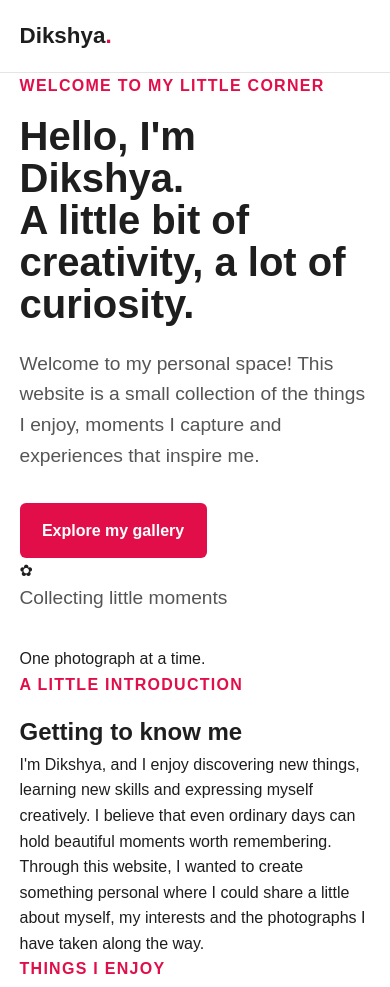
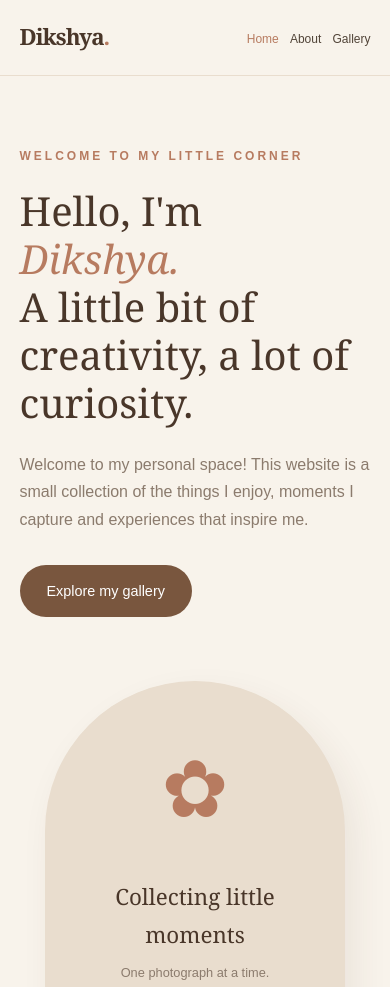
Before and after one commit to dikshhuu/S2-BasicsOfWebDevelopment, a plain HTML site: page a3/index.html in a window 390 px wide. Shown: the top 987 px of the page. Drawn offline with Linux system fonts and the light colour scheme.

Commit message:
Refactor CSS for improved styling and layout

```diff
--- a/a3/style.css
+++ b/a3/style.css
@@ -1,197 +1,375 @@
 
+/*
+    A3 - Creative Personal Portfolio
+    Author: Dikshya Khanal
+    Last modified: 2026-11-15
+*/
+
+/* Colour palette */
 :root {
-    --primary: #e10e49;
-    --light: #ffffff;
-    --dark: #1e1e1e;
-    --blue: #263f6a;
-    --green: #284e36;
-    --orange: #e37222;
-    --rose: #c24d52;
+    --cream: #F8F3EB;
+    --beige: #E9DDCE;
+    --brown: #79563E;
+    --dark-brown: #493629;
+    --terracotta: #B77B60;
+    --white: #FFFFFF;
+    --text: #514438;
+    --muted: #8B7B6D;
 }
 
+/* Basic reset */
 * {
-    box-sizing: border-box;
     margin: 0;
     padding: 0;
+    box-sizing: border-box;
+}
+
+html {
+    scroll-behavior: smooth;
 }
 
 body {
-    font-family: Arial, Helvetica, sans-serif;
-    background-color: var(--light);
-    color: var(--dark);
-    line-height: 1.6;
-}
-
-header {
-    border-bottom: 1px solid #e5e5e5;
+    font-family: Georgia, "Times New Roman", serif;
+    background-color: var(--cream);
+    color: var(--text);
+    line-height: 1.7;
 }
 
 .container {
-    width: min(1100px, 90%);
+    width: min(1100px, 88%);
     margin: 0 auto;
 }
 
+/* Navigation */
+header {
+    background-color: var(--cream);
+    border-bottom: 1px solid var(--beige);
+}
+
 nav {
-    min-height: 72px;
+    min-height: 85px;
     display: flex;
     justify-content: space-between;
     align-items: center;
 }
 
 .logo {
-    font-size: 1.4rem;
+    font-size: 1.8rem;
     font-weight: bold;
-    color: var(--dark);
+    text-decoration: none;
+    color: var(--dark-brown);
+    letter-spacing: -1px;
 }
 
 .logo span {
-    color: var(--primary);
+    color: var(--terracotta);
 }
 
 nav ul {
     display: flex;
-    gap: 2rem;
+    gap: 2.5rem;
     list-style: none;
 }
 
-nav a {
-    color: var(--dark);
+nav a:not(.logo) {
     text-decoration: none;
+    color: var(--text);
+    font-family: Arial, sans-serif;
+    font-size: 0.9rem;
+    transition: color 0.3s ease;
 }
 
-nav a:hover {
-    color: var(--primary);
+nav a:hover,
+nav a.active {
+    color: var(--terracotta);
 }
 
+/* Hero section */
 .hero {
-    min-height: 70vh;
+    padding: 100px 0;
+    min-height: 570px;
     display: flex;
     align-items: center;
 }
 
-.hero-content {
-    max-width: 700px;
+.hero-layout {
+    display: grid;
+    grid-template-columns: 1.5fr 1fr;
+    align-items: center;
+    gap: 3rem;
 }
 
 .label {
     display: inline-block;
-    margin-bottom: 1rem;
-    color: var(--primary);
+    color: var(--terracotta);
+    font-family: Arial, sans-serif;
+    font-size: 0.75rem;
     font-weight: bold;
-    text-transform: uppercase;
-    letter-spacing: 0.08rem;
+    letter-spacing: 3px;
+    margin-bottom: 1.3rem;
 }
 
-h1 {
+.hero h1 {
+    font-size: clamp(2.5rem, 5vw, 4.5rem);
+    line-height: 1.2;
+    color: var(--dark-brown);
     margin-bottom: 1.5rem;
-    font-size: clamp(2.5rem, 6vw, 5rem);
-    line-height: 1.05;
+    font-weight: normal;
 }
 
-.hero p {
-    max-width: 600px;
-    margin-bottom: 2rem;
-    font-size: 1.2rem;
-    color: #555;
+.hero h1 span {
+    color: var(--terracotta);
+    font-style: italic;
 }
 
+.hero-content > p {
+    max-width: 560px;
+    color: var(--muted);
+    font-family: Arial, sans-serif;
+    font-size: 1rem;
+    margin-bottom: 2rem;
+}
+
+/* Button */
 .button {
     display: inline-block;
-    padding: 0.9rem 1.4rem;
-    background-color: var(--primary);
-    color: var(--light);
+    padding: 14px 27px;
+    background-color: var(--brown);
+    color: var(--white);
     text-decoration: none;
-    border-radius: 6px;
-    font-weight: bold;
+    border-radius: 30px;
+    font-family: Arial, sans-serif;
+    font-size: 0.9rem;
+    transition: background-color 0.3s ease,
+                transform 0.3s ease;
 }
 
 .button:hover {
-    background-color: var(--rose);
+    background-color: var(--terracotta);
+    transform: translateY(-3px);
 }
 
-.topics {
-    padding: 5rem 0;
-    background-color: #f7f7f7;
+/* Decorative hero card */
+.hero-decoration {
+    display: flex;
+    justify-content: center;
+    align-items: center;
 }
 
-.topics h2 {
-    margin-bottom: 2rem;
-    font-size: 2rem;
+.hero-card {
+    width: 300px;
+    min-height: 340px;
+    background-color: var(--beige);
+    border-radius: 150px 150px 20px 20px;
+    display: flex;
+    flex-direction: column;
+    justify-content: center;
+    align-items: center;
+    text-align: center;
+    padding: 2rem;
+    box-shadow: 10px 15px 35px rgba(73, 54, 41, 0.08);
 }
 
-.cards {
-    display: grid;
-    grid-template-columns: repeat(2, 1fr);
-    gap: 1.5rem;
+.flower {
+    font-size: 5rem;
+    color: var(--terracotta);
+    margin-bottom: 1.5rem;
 }
 
-.card {
-    padding: 2rem;
-    background-color: var(--light);
-    border: 1px solid #e5e5e5;
-    border-radius: 8px;
+.hero-card p {
+    font-size: 1.4rem;
+    color: var(--dark-brown);
 }
 
-.card h3 {
-    margin-bottom: 0.8rem;
-}
-
-.card p {
-    margin-bottom: 1rem;
-}
-
-.card ul,
-.card ol {
-    padding-left: 1.5rem;
+.small-note {
+    font-family: Arial, sans-serif;
+    color: var(--muted);
+    font-size: 0.8rem;
     margin-top: 0.5rem;
 }
 
-.card li {
-    margin-bottom: 0.4rem;
+/* General sections */
+.section-padding {
+    padding: 85px 0;
 }
 
-.card:nth-child(1) {
-    border-top: 4px solid var(--blue);
+.section-heading h2,
+.invite-content h2 {
+    font-size: clamp(2rem, 4vw, 3rem);
+    color: var(--dark-brown);
+    font-weight: normal;
+    line-height: 1.2;
+    margin-bottom: 1.2rem;
 }
 
-.card:nth-child(2) {
-    border-top: 4px solid var(--green);
+.section-heading > p {
+    color: var(--muted);
+    font-family: Arial, sans-serif;
 }
 
-.card:nth-child(3) {
-    border-top: 4px solid var(--orange);
+/* About section */
+.about {
+    background-color: var(--beige);
 }
 
-.card:nth-child(4) {
-    border-top: 4px solid var(--rose);
+.about-layout {
+    display: grid;
+    grid-template-columns: 1fr 1.2fr;
+    gap: 4rem;
+    align-items: start;
 }
 
-footer {
-    padding: 2rem 0;
-    background-color: var(--dark);
-    color: var(--light);
+.about-text p {
+    margin-bottom: 1.3rem;
+    color: var(--text);
+    font-family: Arial, sans-serif;
+    line-height: 1.9;
 }
 
-@media (max-width: 700px) {
-    nav ul {
-        display: none;
+/* Interests */
+.interests {
+    background-color: var(--cream);
+}
+
+.interest-grid {
+    display: grid;
+    grid-template-columns: repeat(3, 1fr);
+    gap: 1.5rem;
+    margin-top: 3rem;
+}
+
+.interest-card {
+    background-color: var(--white);
+    padding: 2.5rem 2rem;
+    border-radius: 12px;
+    transition: transform 0.3s ease,
+                box-shadow 0.3s ease;
+}
+
+.interest-card:hover {
+    transform: translateY(-6px);
+    box-shadow: 0 12px 25px rgba(73, 54, 41, 0.09);
+}
+
+.interest-icon {
+    font-size: 2.5rem;
+}
+
+.interest-card h3 {
+    color: var(--dark-brown);
+    font-size: 1.4rem;
+    margin: 1rem 0 0.6rem;
+}
+
+.interest-card p {
+    font-family: Arial, sans-serif;
+    color: var(--muted);
+    font-size: 0.9rem;
+}
+
+/* Gallery invitation */
+.gallery-invite {
+    background-color: var(--beige);
+    text-align: center;
+}
+
+.invite-content {
+    max-width: 700px;
+}
+
+.invite-content p {
+    color: var(--muted);
+    font-family: Arial, sans-serif;
+    margin-bottom: 2rem;
+}
+
+/* Footer */
+footer {
+    background-color: var(--dark-brown);
+    padding: 2.5rem 0;
+    color: var(--white);
+}
+
+.footer-content {
+    display: flex;
+    flex-direction: column;
+    align-items: center;
+    gap: 0.5rem;
+    text-align: center;
+}
+
+.footer-logo {
+    color: var(--white);
+}
+
+.footer-content p {
+    font-family: Arial, sans-serif;
+    font-size: 0.85rem;
+    color: #D9C9B8;
+}
+
+.copyright {
+    margin-top: 0.7rem;
+    font-size: 0.75rem !important;
+}
+
+/* Responsive design */
+@media (max-width: 750px) {
+
+    .container {
+        width: 90%;
     }
 
-    .cards {
+    nav {
+        min-height: 75px;
+    }
+
+    nav ul {
+        gap: 1rem;
+    }
+
+    nav a:not(.logo) {
+        font-size: 0.8rem;
+    }
+
+    .hero {
+        padding: 65px 0;
+    }
+
+    .hero-layout {
+        grid-template-columns: 1fr;
+        gap: 3rem;
+    }
+
+    .hero-decoration {
+        margin-top: 1rem;
+    }
+
+    .about-layout {
+        grid-template-columns: 1fr;
+        gap: 1.5rem;
+    }
+
+    .interest-grid {
         grid-template-columns: 1fr;
     }
 
-    .hero {
-        min-height: 60vh;
+    .section-padding {
+        padding: 60px 0;
     }
 }
 
-/* Gallery image styling */
-.card img {
-    width: 100%;
-    height: 250px;
-    object-fit: cover;
-    display: block;
-    margin-top: 15px;
-    border-radius: 8px;
+@media (max-width: 400px) {
+
+    .logo {
+        font-size: 1.4rem;
+    }
+
+    nav ul {
+        gap: 0.7rem;
+    }
+
+    nav a:not(.logo) {
+        font-size: 0.75rem;
+    }
 }
```
